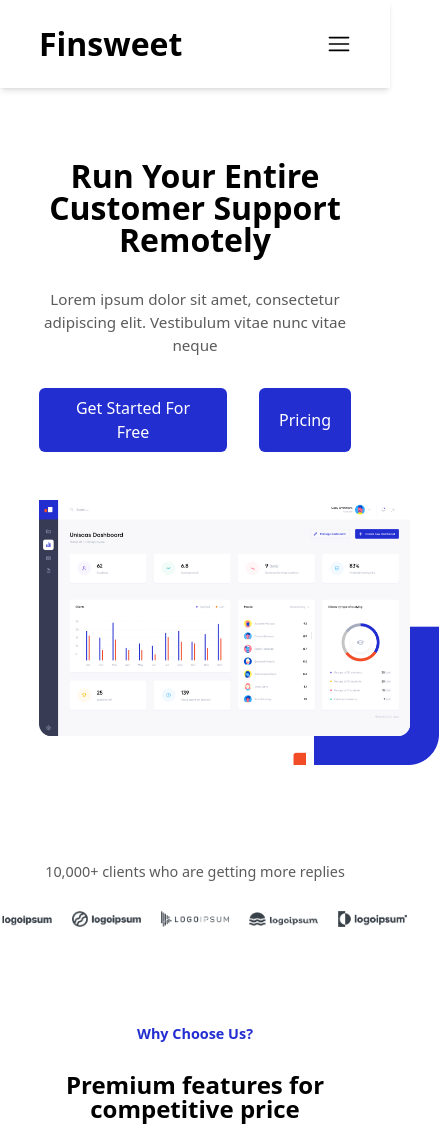
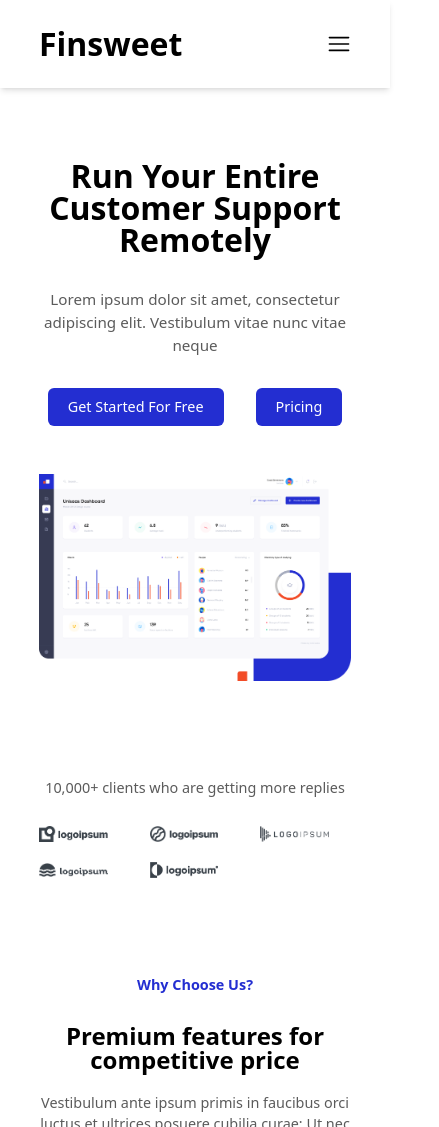
Before and after one commit to solawaleayomide/Finsweet, a React (Create React App) app: page / in a window 390 px wide. Shown: the top 1127 px of the page, 439 px wide, since content can reach past the window. Built offline with nearby package versions, Linux system fonts and the light colour scheme.

Commit message:
finsweet

```diff
--- a/src/components/HeroText.js
+++ b/src/components/HeroText.js
@@ -14,17 +14,21 @@ function HeroText() {
         </p>
 
         <div className="flex gap-8 w-fit mx-auto md:mx-0">
-          <button className="bg-[#232ED1] text-white px-5 py-2 rounded-md hover:bg-[#1A1E9C]">
+          <button className="text-[.9rem] bg-[#232ED1] text-white px-5 py-2 rounded-md hover:bg-[#1A1E9C]">
             <a href="/"> Get Started For Free</a>
           </button>
-          <button className="bg-[#232ED1] text-white px-5 py-2 rounded-md hover:bg-[#1A1E9C]">
+          <button className="text-[.9rem] bg-[#232ED1] text-white px-5 py-2 rounded-md hover:bg-[#1A1E9C]">
             <a href="/"> Pricing</a>
           </button>
         </div>
       </div>
 
-      <div className="w-[25rem] mt-12 mx-auto md:w-[25rem] lg:w-[30rem]  md:mt-0">
-        <img src={heroImg} alt="heroImg" />
+      <div className=" mt-12 mx-auto md:mt-0">
+        <img
+          src={heroImg}
+          alt="heroImg"
+          className="w-[20rem] md:w-[25rem] lg:w-[30rem]"
+        />
       </div>
     </div>
   );
--- a/src/sections/Logo.js
+++ b/src/sections/Logo.js
@@ -12,7 +12,7 @@ function Logo() {
         10,000+ clients who are getting more replies
       </h2>
 
-      <div className="w-full mt-7 flex gap-5 md:gap-12 items-center justify-center">
+      <div className="w-full mt-7 grid grid-cols-3 md:flex gap-5 md:gap-12 items-center justify-center">
         <img
           src={logo1}
           alt="logo1"
```
